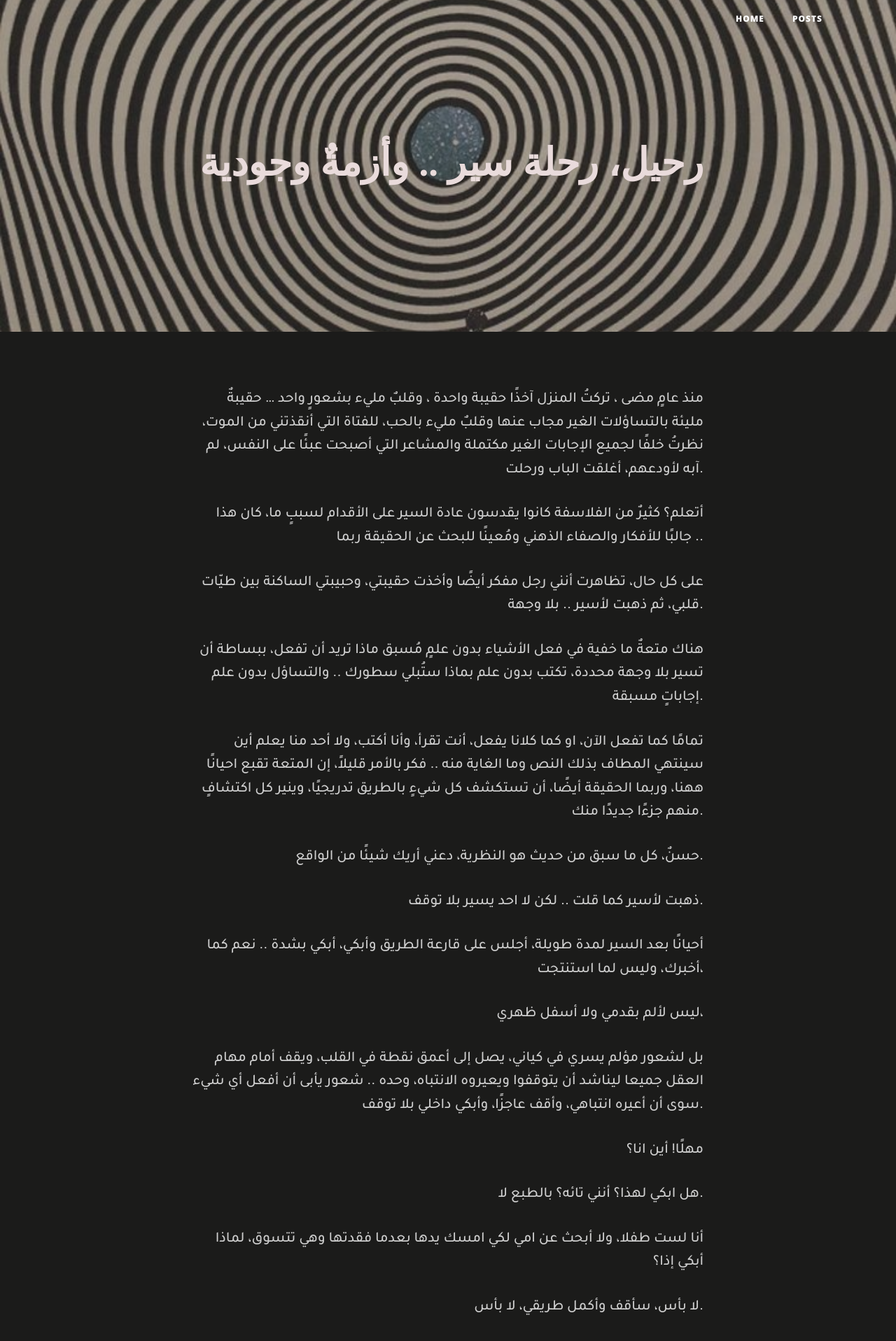
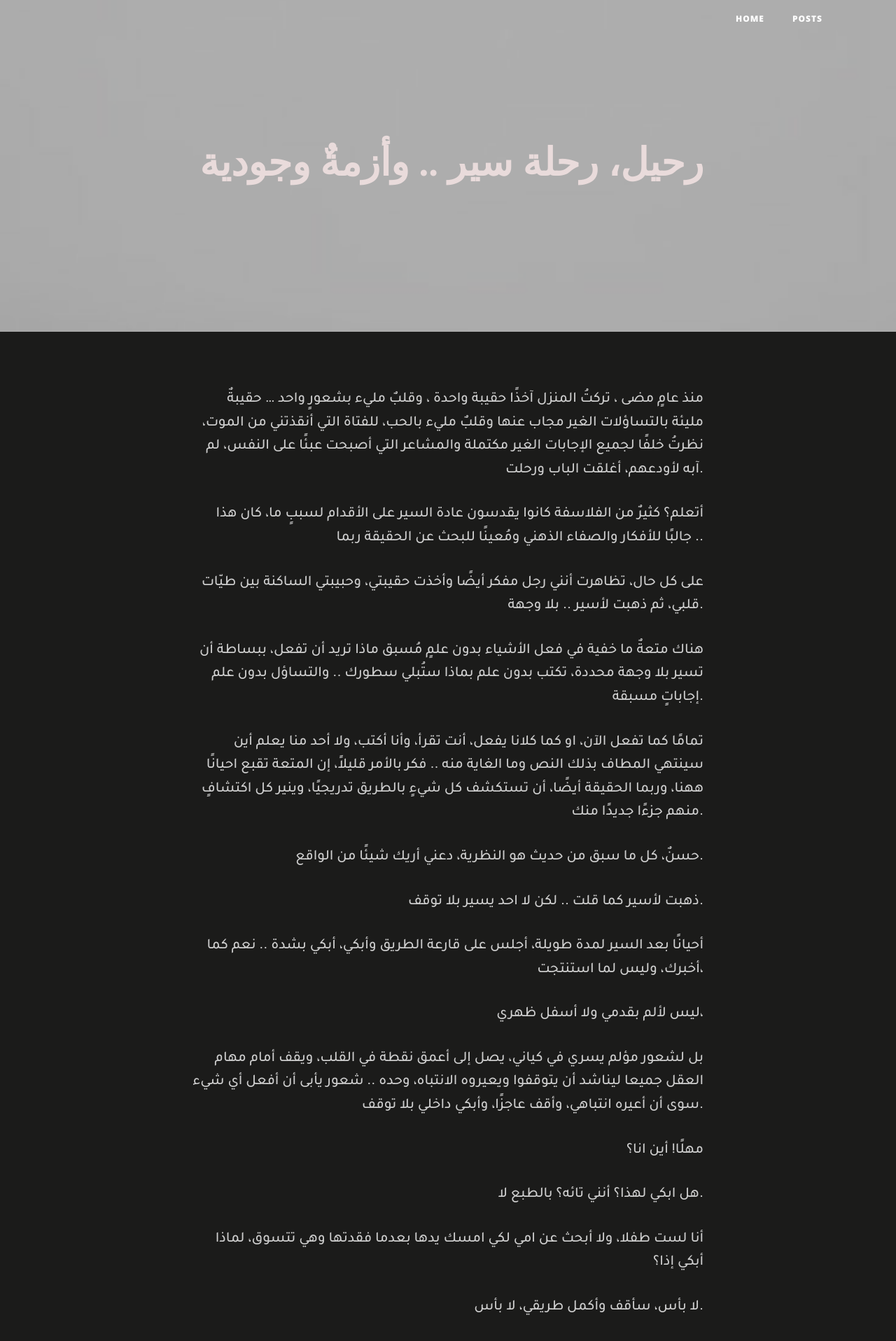
Before and after one commit to yahya-wael/personal-blog, a Jekyll site: the page built from _posts/2022-05-16-رحيل-رحلة-سير-وأزمةٌ-وجودية.md, in a window 1280 px wide. Shown: the top 1916 px of the page at 70% size. Built offline with Jekyll 4.4.1, drawn with Linux system fonts in a browser that asks for light colours; some web fonts are replaced.

Commit message:
Update from Forestry.io yahya wael created uploads/4f10f69bd047b9ebb75eff025aaa2277.jpg yahya wael updated _posts/2022-05-16-رحيل-رحلة-سير-وأزمةٌ-وجودية.md

```diff
--- a/_posts/2022-05-16-رحيل-رحلة-سير-وأزمةٌ-وجودية.md
+++ b/_posts/2022-05-16-رحيل-رحلة-سير-وأزمةٌ-وجودية.md
@@ -3,7 +3,7 @@ layout: post
 title: رحيل، رحلة سير .. وأزمةٌ وجودية
 language: arabic
 date: 2022-05-16T22:30:00.000+03:00
-background: "/uploads/799335076f6b313a3a716eb5b0376479.jpg"
+background: "/uploads/4f10f69bd047b9ebb75eff025aaa2277.jpg"
 
 ---
 منذ عامٍ مضى ، تركتُ المنزل آخذًا حقيبة واحدة ، وقلبٌ مليء بشعورٍ واحد  ... حقيبةٌ مليئة بالتساؤلات الغير مجاب عنها وقلبٌ مليء بالحب، للفتاة التي أنقذتني من الموت، نظرتُ خلفًا لجميع الإجابات الغير مكتملة والمشاعر التي أصبحت عبئًا على النفس، لم آبه لأودعهم، أغلقت الباب ورحلت.
```
Also changed, not shown: uploads/4f10f69bd047b9ebb75eff025aaa2277.jpg (added).
